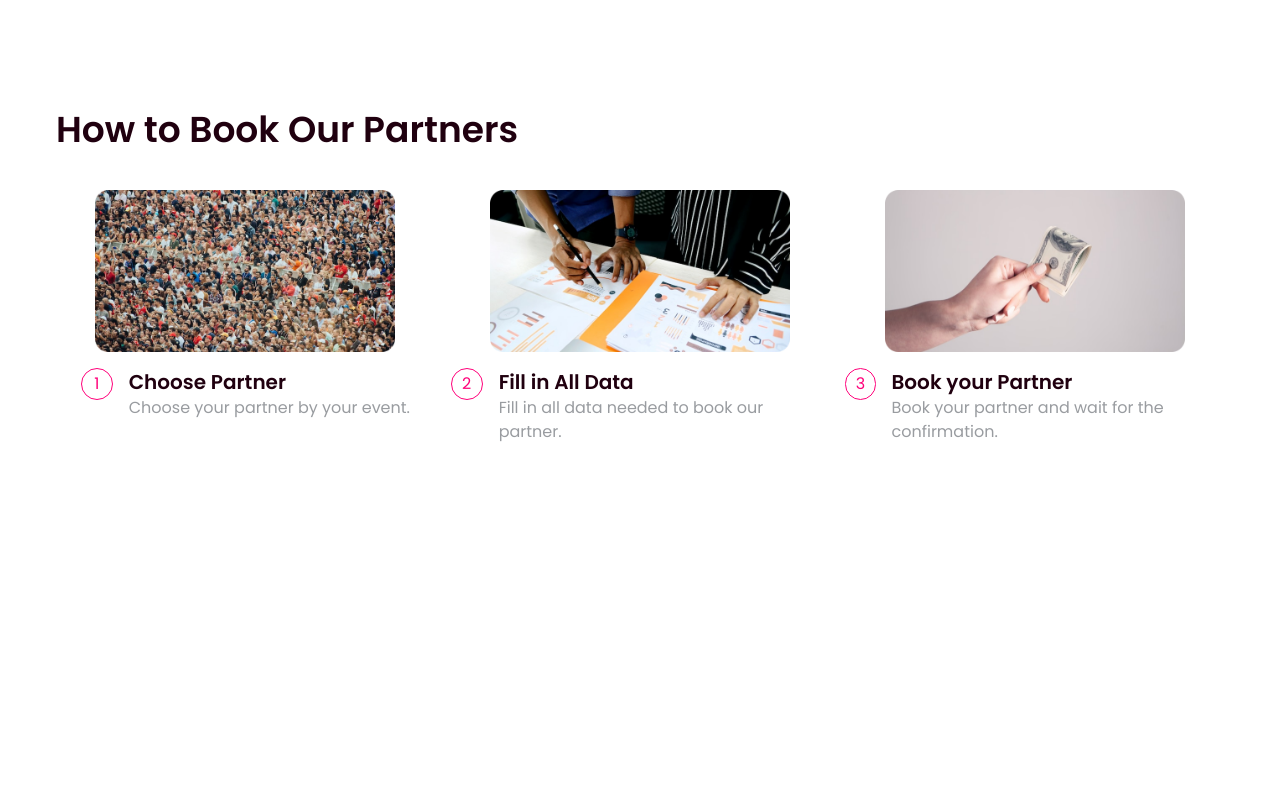
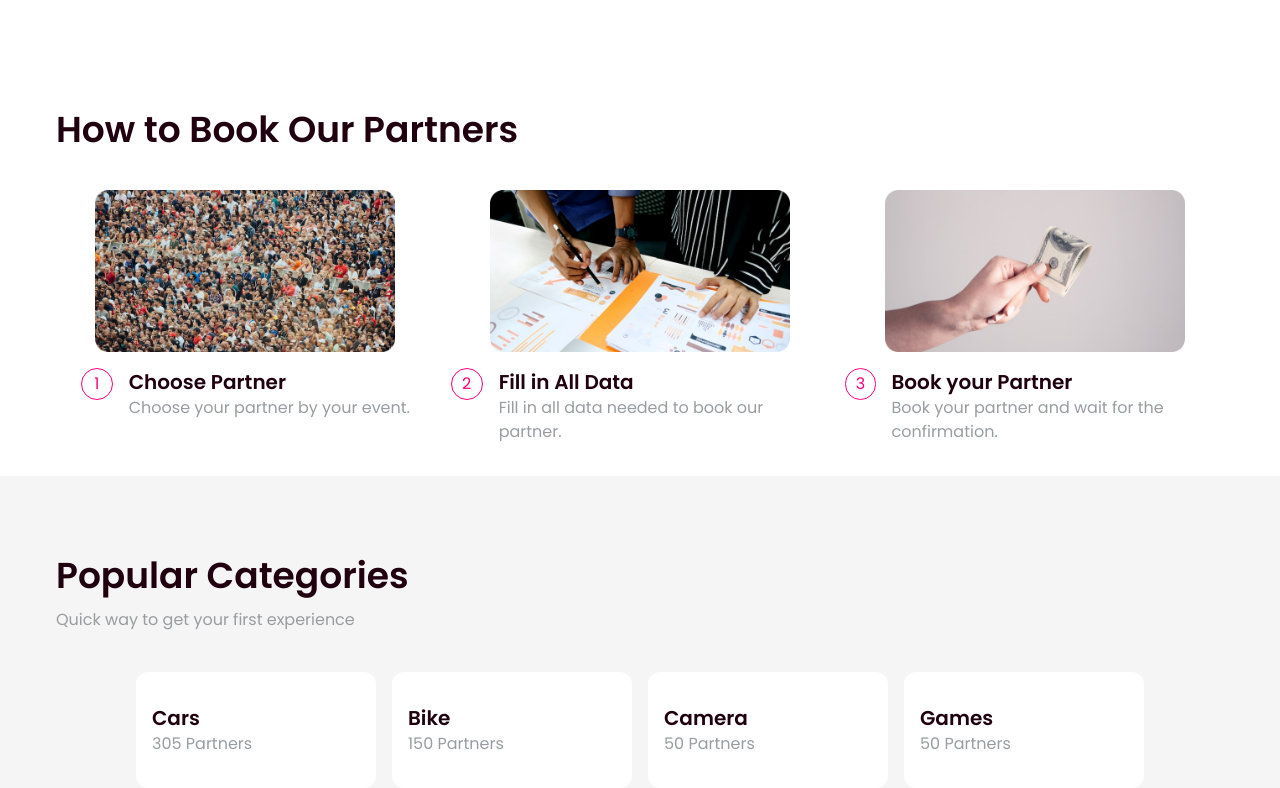
Before and after one commit to PBKKE08/socium-rentalis-fe, a Next.js app: page / in a window 1280 px wide. Shown: the part 477-1265 px from the top of the page. Before the commit the page ends 953 px from the top, so only its background shows below. Built offline with nearby package versions, Linux system fonts and the light colour scheme.

Commit message:
create categories

```diff
--- /dev/null
+++ b/src/components/organism/Categories/CategoryCard.tsx
@@ -0,0 +1,12 @@
+type CategoryCardProps = {
+  title: string;
+  number: number;
+};
+export default function CategoryCard({ title, number }: CategoryCardProps) {
+  return (
+    <div className="flex flex-col w-fill bg-white px-4 py-8 w-60 rounded-xl">
+      <p className="text-heading text-xl font-semibold">{title}</p>
+      <p className="text-font-primary-400">{number} Partners</p>
+    </div>
+  );
+}
--- /dev/null
+++ b/src/components/organism/Categories/index.tsx
@@ -0,0 +1,45 @@
+import CategoryCard from "./CategoryCard";
+
+type CategoriesProps = {
+  className?: string;
+};
+
+const categoriesData = [
+  {
+    title: "Cars",
+    number: 305,
+  },
+  {
+    title: "Bike",
+    number: 150,
+  },
+  {
+    title: "Camera",
+    number: 50,
+  },
+  {
+    title: "Games",
+    number: 50,
+  },
+];
+
+export default function Categories({ className }: CategoriesProps) {
+  return (
+    <div className={className}>
+      <h1 className="section-heading mb-3">Popular Categories</h1>
+      <p className="text-font-primary-400 mb-10">
+        Quick way to get your first experience
+      </p>
+
+      <div className="flex justify-center items-center gap-4 flex-wrap">
+        {categoriesData.map((category) => (
+          <CategoryCard
+            number={category.number}
+            title={category.title}
+            key={category.title}
+          />
+        ))}
+      </div>
+    </div>
+  );
+}
--- a/src/pages/index.tsx
+++ b/src/pages/index.tsx
@@ -1,3 +1,4 @@
+import Categories from "@/components/organism/Categories";
 import Hero from "@/components/organism/Hero";
 import Navbar from "@/components/organism/Navbar";
 import Step from "@/components/organism/Step";
@@ -16,6 +17,9 @@ export default function Partners() {
         <Navbar name="home" />
         <Hero className="pt-20 pb-8 px-4 container mx-auto" />
         <Step className="pt-20 pb-8 px-4 container mx-auto" />
+        <div className="bg-font-primary-100">
+          <Categories className="pt-20 pb-8 px-4 container mx-auto" />
+        </div>
       </main>
     </>
   );
```
